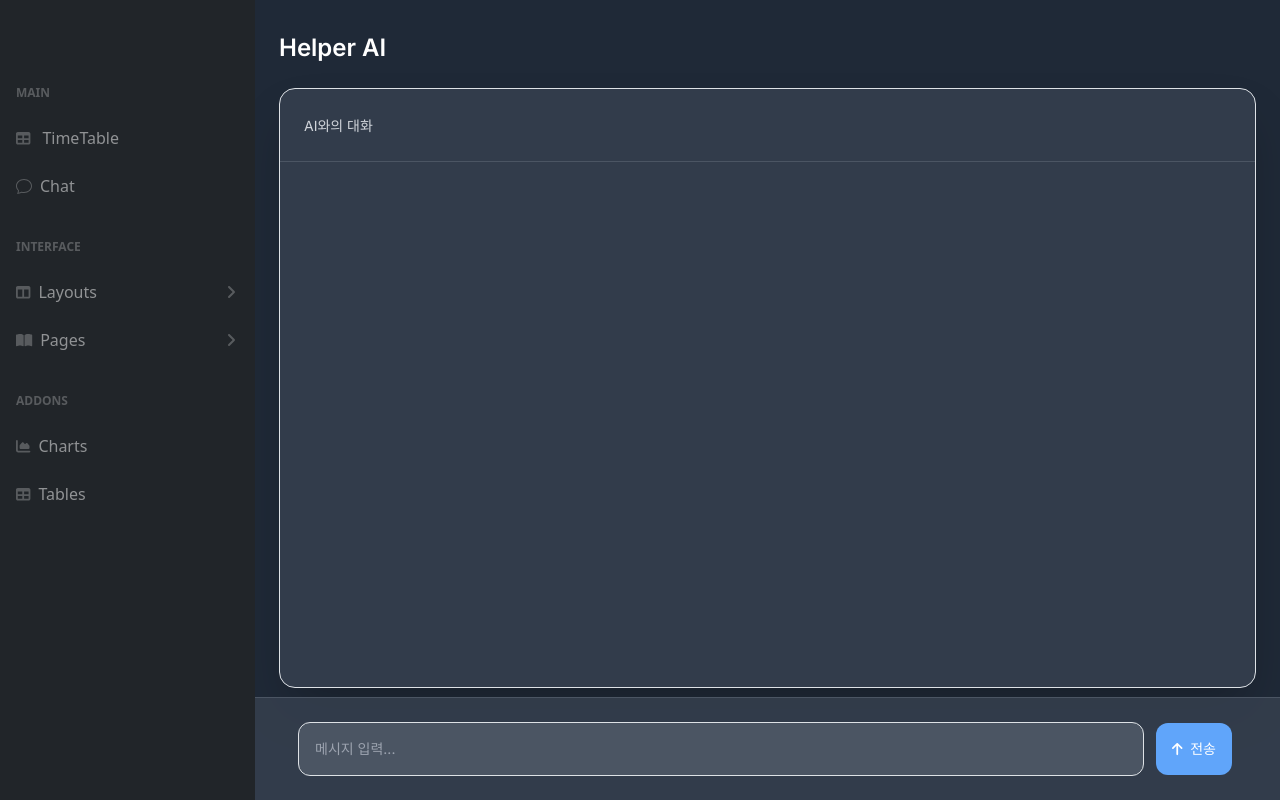
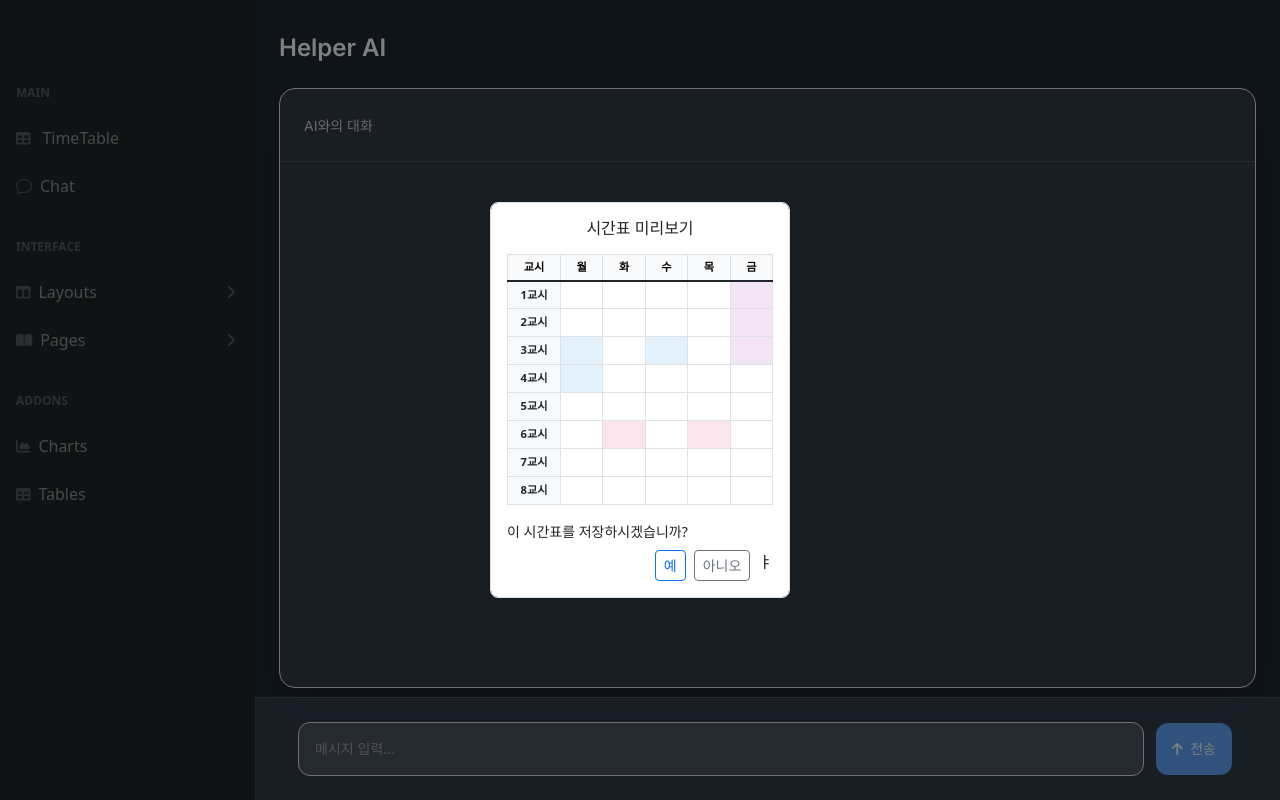
Before and after one commit to Cansur/Timetable-Assistant-Using-AI, a Flask app: page /chat in a window 1280 px wide. Run offline with Flask 3, Linux system fonts and the light colour scheme; lists and menus that the app fills with data are empty; some libraries are stand-ins or nearby versions.

Commit message:
feat: 시간표 미리보기 기능 추가

```diff
--- a/back/static/js/chat.js
+++ b/back/static/js/chat.js
@@ -1,12 +1,13 @@
 document.addEventListener("DOMContentLoaded", function () {
+
+    init();
+    // initialize chat
     document.getElementById('sendMessage').addEventListener('click', sendMessage);
-    document.getElementById('chatInput').addEventListener('keypress', function (e) {
-        if (e.key === 'Enter') sendMessage();
-    });
+    document.getElementById('chatInput').addEventListener('keypress', function (e) { if (e.key === 'Enter') sendMessage(); });
 
     const chatDisplay = document.getElementById('chatDisplay');
     const scrollToBottomBtn = document.getElementById('scrollToBottom');
-    const feedbackLog = []; // 피드백 기록용
+    const style = document.createElement('style');
 
     chatDisplay.addEventListener('scroll', () => {
         const isAtBottom = chatDisplay.scrollTop + chatDisplay.clientHeight >= chatDisplay.scrollHeight - 10;
@@ -16,6 +17,84 @@ document.addEventListener("DOMContentLoaded", function () {
     scrollToBottomBtn.addEventListener('click', () => {
         chatDisplay.lastElementChild?.scrollIntoView({ behavior: 'smooth' });
     });
+
+    // 애니메이션 스타일 추가
+    style.innerHTML = `
+        @keyframes slide-up {
+            from { opacity: 0; transform: translateY(15px); }
+            to { opacity: 1; transform: translateY(0); }
+        }
+        .animate-slide-up {
+            animation: slide-up 0.3s ease-out;
+        }
+    `;
+    document.head.appendChild(style);
+
+    //----------------------------------------------------------------
+
+    // 강의 시간표 미리보기 모달
+    const timeSlots = ['1교시', '2교시', '3교시', '4교시', '5교시', '6교시', '7교시', '8교시'];
+    const weekdays = ['월', '화', '수', '목', '금'];
+    const timeMap = { '1': 0, '2': 1, '3': 2, '4': 3, '5': 4, '6': 5, '7': 6, '8': 7, '9': 8, 'A': 2, 'B': 3, 'C': 4, 'D': 5, 'E': 6, 'F': 7 };
+
+    const colorPalette = ['#e3f2fd', '#fce4ec', '#f3e5f5', '#e8f5e9', '#fffde7'];
+
+    function buildTimetable(lectures) {
+        const tbody = document.getElementById('timetable-body');
+        tbody.innerHTML = '';
+        for (let i = 0; i < timeSlots.length; i++) {
+            const row = document.createElement('tr');
+            row.innerHTML = `<th class="bg-light text-dark">${timeSlots[i]}</th>` +
+                weekdays.map(() => `<td style="height: 28px;"></td>`).join('');
+            tbody.appendChild(row);
+        }
+
+        const subjectColorMap = {};
+        let colorIndex = 0;
+
+        lectures.forEach(lec => {
+            const key = lec.과목명;
+            if (!subjectColorMap[key]) {
+                subjectColorMap[key] = colorPalette[colorIndex % colorPalette.length];
+                colorIndex++;
+            }
+
+            const blocks = lec.시간.split(/[\s,]+/);
+            blocks.forEach(block => {
+                const dayChar = block[0];
+                const timeChar = block.slice(1);
+                const dayIdx = weekdays.indexOf(dayChar);
+                const timeIdx = timeMap[timeChar];
+
+                if (dayIdx !== -1 && timeIdx !== undefined && timeIdx < timeSlots.length) {
+                    const cell = tbody.children[timeIdx]?.children[dayIdx + 1];
+                    if (cell) {
+                        cell.style.backgroundColor = subjectColorMap[key];
+                        cell.innerHTML = '';
+                    }
+                }
+            });
+        });
+    }
+
+    function openLectureModal(lectures) {
+        buildTimetable(lectures);
+        const modal = new bootstrap.Modal(document.getElementById('lectureModal'));
+        modal.show();
+    }
+
+    // 예시 데이터
+    const lectures = [
+        { 과목명: '영상문학', 시간: '월3,월4 수3' },
+        { 과목명: '죽음의철학적접근', 시간: '화D 목D' },
+        { 과목명: '서양사속의고전과사상', 시간: '금1,금2,금3' }
+    ];
+
+    // 예시로 사용
+    openLectureModal(lectures);
+    //---*****------------------------------------------------
+
+    const feedbackLog = []; // 피드백 기록용
 
     async function sendMessage() {
         const input = document.getElementById('chatInput');
@@ -78,16 +157,8 @@ document.addEventListener("DOMContentLoaded", function () {
         }
     }
 
-    // 애니메이션 스타일 추가
-    const style = document.createElement('style');
-    style.innerHTML = `
-        @keyframes slide-up {
-            from { opacity: 0; transform: translateY(15px); }
-            to { opacity: 1; transform: translateY(0); }
-        }
-        .animate-slide-up {
-            animation: slide-up 0.3s ease-out;
-        }
-    `;
-    document.head.appendChild(style);
 });
+
+function init(){
+
+}
--- a/back/templates/chat.html
+++ b/back/templates/chat.html
@@ -148,6 +148,43 @@
                 </div>
             </main>
         </div>
+
+        <!-- 시간표 모달 -->
+        <div id="lectureModal" class="modal fade" tabindex="-1">
+            <div class="modal-dialog modal-sm modal-dialog-centered">
+                <div class="modal-content bg-body-tertiary border border-secondary-subtle shadow-sm">
+                    <div class="modal-body p-3">
+                        <h6 class="text-center text-secondary-emphasis mb-3">시간표 미리보기</h6>
+                        <div class="table-responsive">
+                            <table class="table table-bordered text-center align-middle table-sm mb-3" id="timetable"
+                                style="font-size: 0.7rem;">
+                                <thead class="table-light">
+                                    <tr>
+                                        <th style="width: 50px;">교시</th>
+                                        <th style="width: 40px;">월</th>
+                                        <th style="width: 40px;">화</th>
+                                        <th style="width: 40px;">수</th>
+                                        <th style="width: 40px;">목</th>
+                                        <th style="width: 40px;">금</th>
+                                    </tr>
+                                </thead>
+                                <tbody id="timetable-body" class="table-group-divider"></tbody>
+                            </table>
+                        </div>
+
+                        <p class="text-secondary-emphasis small mb-2">이 시간표를 저장하시겠습니까?</p>
+
+                        <div class="d-flex justify-content-end gap-2">
+                            <button type="button" class="btn btn-outline-primary btn-sm">예</button>
+                            <button type="button" class="btn btn-outline-secondary btn-sm"
+                                data-bs-dismiss="modal">아니오</button>ㅑ
+                        </div>
+                    </div>
+                </div>
+            </div>
+        </div>
+
+
     </div>
 
     <script src="https://cdn.jsdelivr.net/npm/bootstrap@5.2.3/dist/js/bootstrap.bundle.min.js"
```
